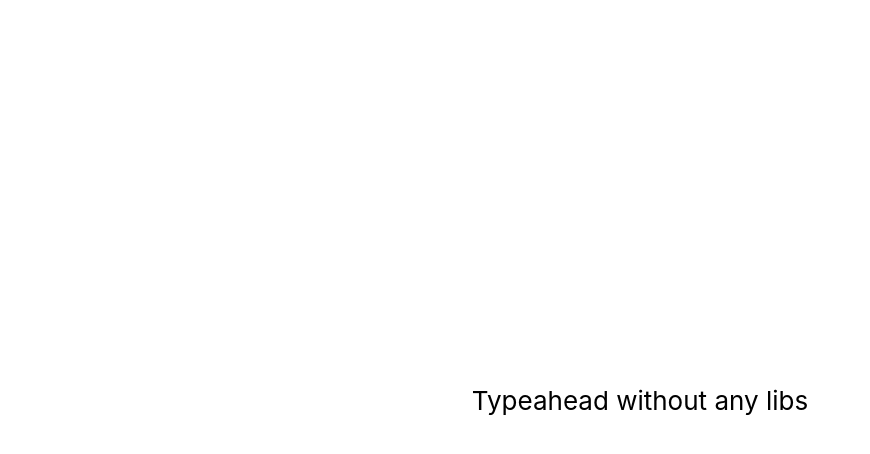
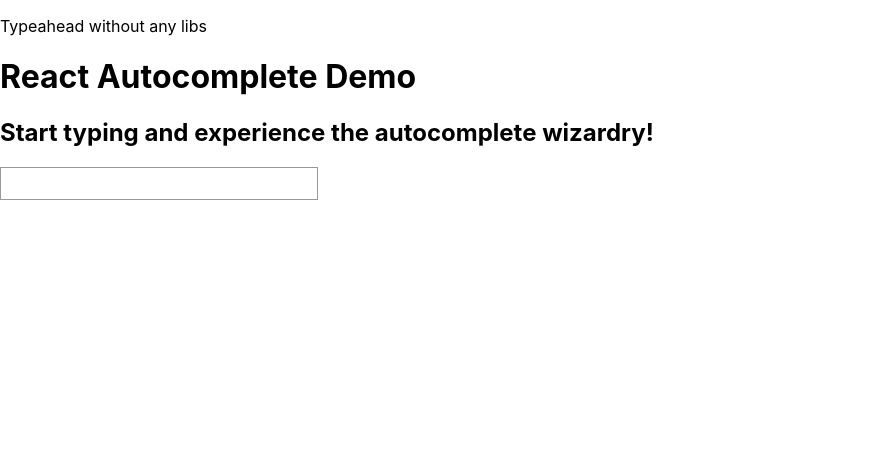
Before and after one commit to assasin-dev/type-ahead, a React (Create React App) app: page / in a window 1280 px wide. Shown: the top 454 px of the page, without its empty margins (0-870 px from the left). Built offline with nearby package versions, Linux system fonts and the light colour scheme.

Commit message:
complete the autocomplete for just template text array

```diff
--- a/src/App.js
+++ b/src/App.js
@@ -1,4 +1,5 @@
-import './App.css';
+import React from "react";
+import Autocomplete from "./Autocomplete";
 
 function App() {
   return (
@@ -7,6 +8,11 @@ function App() {
         <p>
           Typeahead without any libs
         </p>
+        <div>
+          <h1>React Autocomplete Demo</h1>
+          <h2>Start typing and experience the autocomplete wizardry!</h2>
+          <Autocomplete suggestions={ ["David Beckham", "M. Owen", "Rooney", "Leo Messi", "Cristiano Ronaldo", "Hazard", "George Best"]}/>
+        </div>
       </header>
     </div>
   );
--- /dev/null
+++ b/src/Autocomplete.css
@@ -0,0 +1,37 @@
+input {
+    border: 1px solid #999;
+    padding: 0.5rem;
+    width: 300px;
+}
+
+.no-suggestions {
+    color: #999;
+    padding: 0.5rem;
+}
+
+.suggestions {
+    border: 1px solid #999;
+    border-top-width: 0;
+    list-style: none;
+    margin-top: 0;
+    max-height: 143px;
+    overflow-y: auto;
+    padding-left: 0;
+    width: calc(300px + 1rem);
+}
+
+.suggestions li {
+    padding: 0.5rem;
+}
+
+.suggestion-active,
+.suggestions li:hover {
+    background-color: darkgrey;
+    color: white;
+    cursor: pointer;
+    font-weight: 700;
+}
+
+.suggestions li:not(:last-of-type) {
+    border-bottom: 1px solid #999;
+}
--- /dev/null
+++ b/src/Autocomplete.js
@@ -0,0 +1,119 @@
+import React, { Component, Fragment } from "react";
+import './Autocomplete.css'
+
+class Autocomplete extends Component {
+  constructor(props) {
+    super(props);
+    this.state = {
+      activeSuggestion: 0,
+      filteredSuggestions: [],
+      showSuggestions: false,
+      userInput: ""
+    };
+  }
+  onChange = e => {
+    const { suggestions } = this.props;
+    const userInput = e.currentTarget.value;
+
+    const filteredSuggestions = suggestions.filter(
+      suggestion =>
+        suggestion.toLowerCase().indexOf(userInput.toLowerCase()) > -1
+    );
+
+    this.setState({
+      activeSuggestion: 0,
+      filteredSuggestions,
+      showSuggestions: true,
+      userInput: e.currentTarget.value
+    });
+  };
+
+  onClick = e => {
+    this.setState({
+      activeSuggestion: 0,
+      filteredSuggestions: [],
+      showSuggestions: false,
+      userInput: e.currentTarget.innerText
+    });
+  };
+
+  onKeyDown = e => {
+    const { activeSuggestion, filteredSuggestions } = this.state;
+
+    if (e.keyCode === 13) {
+      this.setState({
+        activeSuggestion: 0,
+        showSuggestions: false,
+        userInput: filteredSuggestions[activeSuggestion]
+      });
+    } else if (e.keyCode === 38) {
+      if (activeSuggestion === 0) {
+        return;
+      }
+      this.setState({ activeSuggestion: activeSuggestion - 1 });
+    }
+    // User pressed the down arrow, increment the index
+    else if (e.keyCode === 40) {
+      if (activeSuggestion - 1 === filteredSuggestions.length) {
+        return;
+      }
+      this.setState({ activeSuggestion: activeSuggestion + 1 });
+    }
+  };
+  render() {
+    const {
+      onChange,
+      onClick,
+      onKeyDown,
+      state: {
+        activeSuggestion,
+        filteredSuggestions,
+        showSuggestions,
+        userInput
+      }
+    } = this;
+
+    let suggestionsListComponent;
+    if (showSuggestions && userInput) {
+      if (filteredSuggestions.length) {
+        suggestionsListComponent = (
+          <ul class="suggestions">
+            {filteredSuggestions.map((suggestion, index) => {
+              let className;
+
+              // Flag the active suggestion with a class
+              if (index === activeSuggestion) {
+                className = "suggestion-active";
+              }
+              return (
+                <li className={className} key={suggestion} onClick={onClick}>
+                  {suggestion}
+                </li>
+              );
+            })}
+          </ul>
+        );
+      } else {
+        suggestionsListComponent = (
+          <div class="no-suggestions">
+            <em>No suggestions available.</em>
+          </div>
+        );
+      }
+    }
+
+    return (
+      <Fragment>
+        <input
+          type="text"
+          onChange={onChange}
+          onKeyDown={onKeyDown}
+          value={userInput}
+        />
+        {suggestionsListComponent}
+      </Fragment>
+    );
+  }
+}
+
+export default Autocomplete;
```
Also changed, not shown: src/App.css (line endings or trailing spaces), 1 other file (tests, documents, lock files or other folders).
